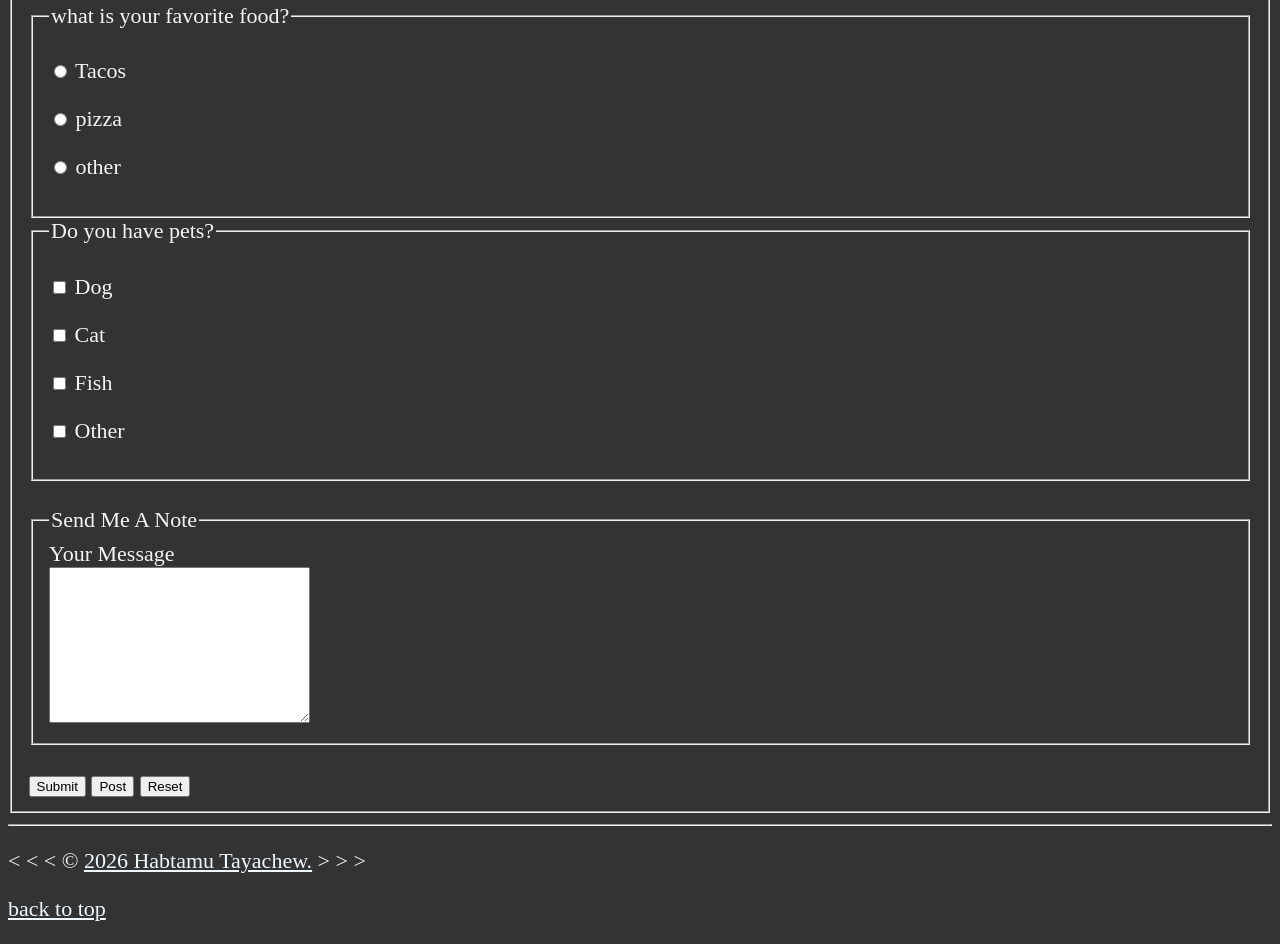
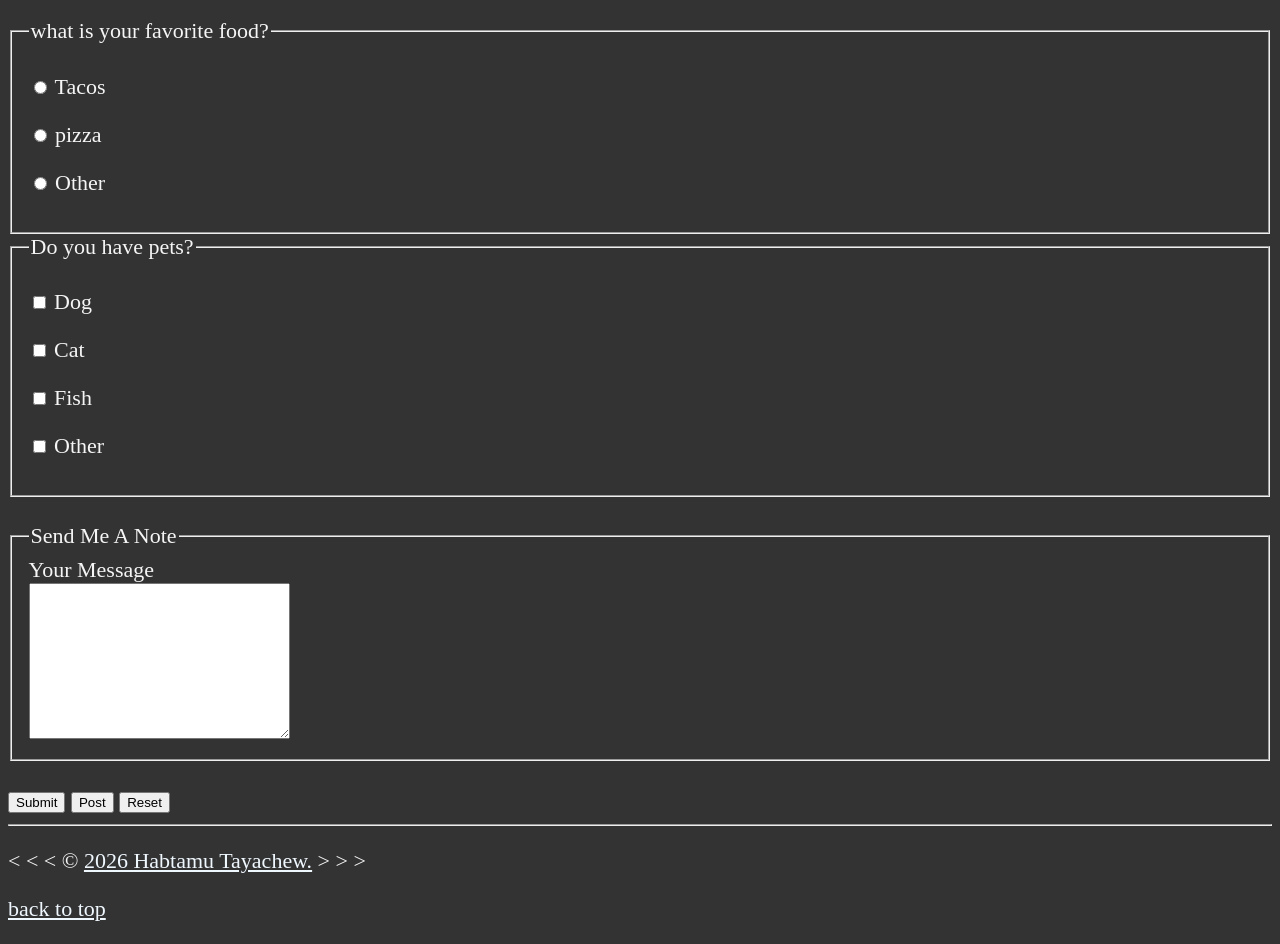
Before and after one commit to wolf121621/my-first-website, a plain HTML site: page index.html in a window 1280 px wide. Shown: the part 2538-3482 px from the top of the page. Drawn offline with Linux system fonts and the light colour scheme.

Commit message:
Add files via upload

```diff
--- a/index.html
+++ b/index.html
@@ -231,6 +231,7 @@
                      <option value="other">Other</option>
               </select>
             </p>
+        </fieldset>
             <br>
             <fieldset><legend>
                 what is your favorite food?
@@ -245,7 +246,7 @@
             </p>
              <p>
                 <input type="radio" name="food" id="other" value="other">
-                <label for="other">other</label>
+                <label for="other">Other</label>
             </p>
              </fieldset>
              <fieldset>
@@ -263,9 +264,9 @@
                     value="fish">
                     <label for="fish">Fish</label></P>
                     <P>
-                    <input type="checkbox" name="pets" id="other"
-                    value="other">
-                    <label for="other">Other</label></P>
+                    <input type="checkbox" name="pets" id="otherpet"
+                    value="otherpet">
+                    <label for="otherpet">Other</label></P>
              </fieldset>
              <br>
              <fieldset>
```
